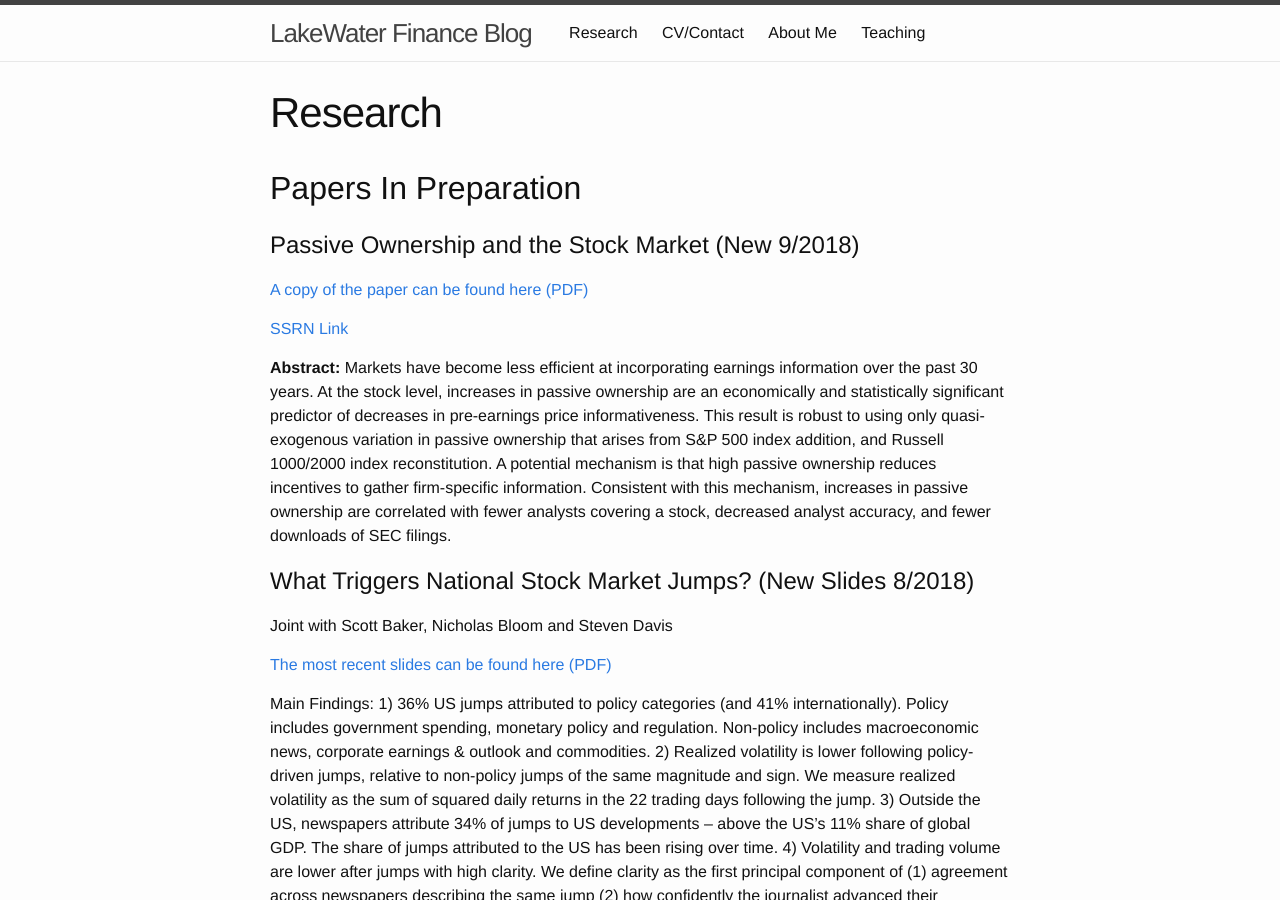
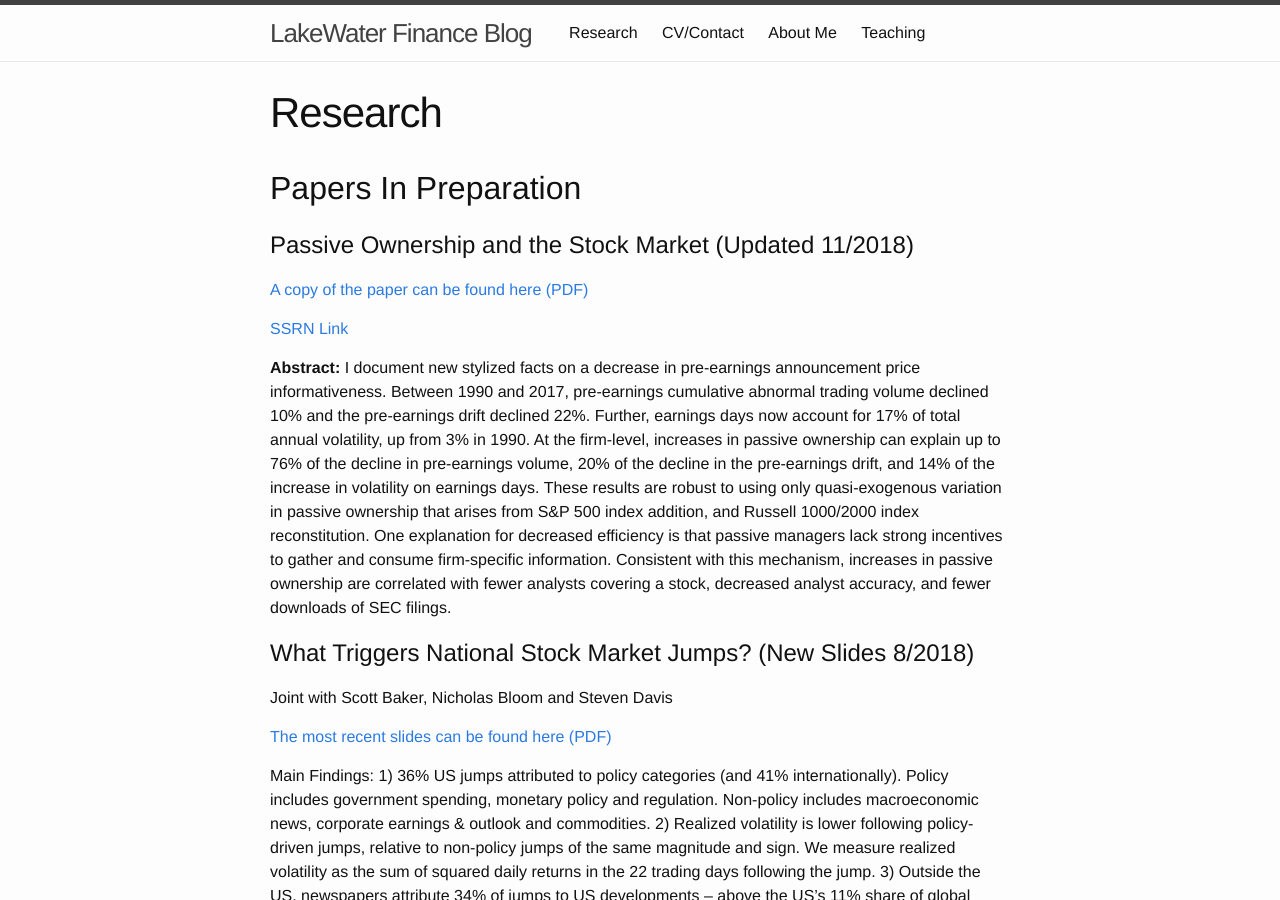
Before and after one commit to mcsammon/mcsammon.github.io, a Jekyll site: the page built from research.md, in a window 1280 px wide and 900 px high. Built offline with Jekyll 4.4.1, drawn with Linux system fonts in a browser that asks for light colours; comment, search, counter and statistics services are not loaded.

Commit message:
update to research page

```diff
--- a/research.md
+++ b/research.md
@@ -6,17 +6,17 @@ order: 2
 ---
 ## Papers In Preparation
 
-# Passive Ownership and the Stock Market (New 9/2018)
+# Passive Ownership and the Stock Market (Updated 11/2018)
 
 <p>
-  <a href="/images/passive_MS_9_2018.pdf" target="_blank">
+  <a href="/images/passive_MS_11_1_18.pdf" target="_blank">
     A copy of the paper can be found here (PDF)
   </a>
 </p>
 
 <a href="https://papers.ssrn.com/sol3/papers.cfm?abstract_id=3243910" title="b1">SSRN Link</a>
 
-**Abstract:** Markets have become less efficient at incorporating earnings information over the past 30 years.  At the stock level, increases in passive ownership are an economically and statistically significant predictor of decreases in pre-earnings price informativeness.  This result is robust to using only quasi-exogenous variation in passive ownership that arises from S&P 500 index addition, and Russell 1000/2000 index reconstitution.  A potential mechanism is that high passive ownership reduces incentives to gather firm-specific information.  Consistent with this mechanism, increases in passive ownership are correlated with fewer analysts covering a stock, decreased analyst accuracy, and fewer downloads of SEC filings.
+**Abstract:** I document new stylized facts on a decrease in pre-earnings announcement price informativeness.  Between 1990 and 2017, pre-earnings cumulative abnormal trading volume declined 10% and the pre-earnings drift declined 22%.  Further, earnings days now account for 17% of total annual volatility, up from 3% in 1990.  At the firm-level, increases in passive ownership can explain up to 76% of the decline in pre-earnings volume, 20% of the decline in the pre-earnings drift, and 14% of the increase in volatility on earnings days.  These results are robust to using only quasi-exogenous variation in passive ownership that arises from S&P 500 index addition, and Russell 1000/2000 index reconstitution.  One explanation for decreased efficiency is that passive managers lack strong incentives to gather and consume firm-specific information.  Consistent with this mechanism, increases in passive ownership are correlated with fewer analysts covering a stock, decreased analyst accuracy, and fewer downloads of SEC filings.
 
 # What Triggers National Stock Market Jumps? (New Slides 8/2018)
 
```
Also changed, not shown: 2 other files.
